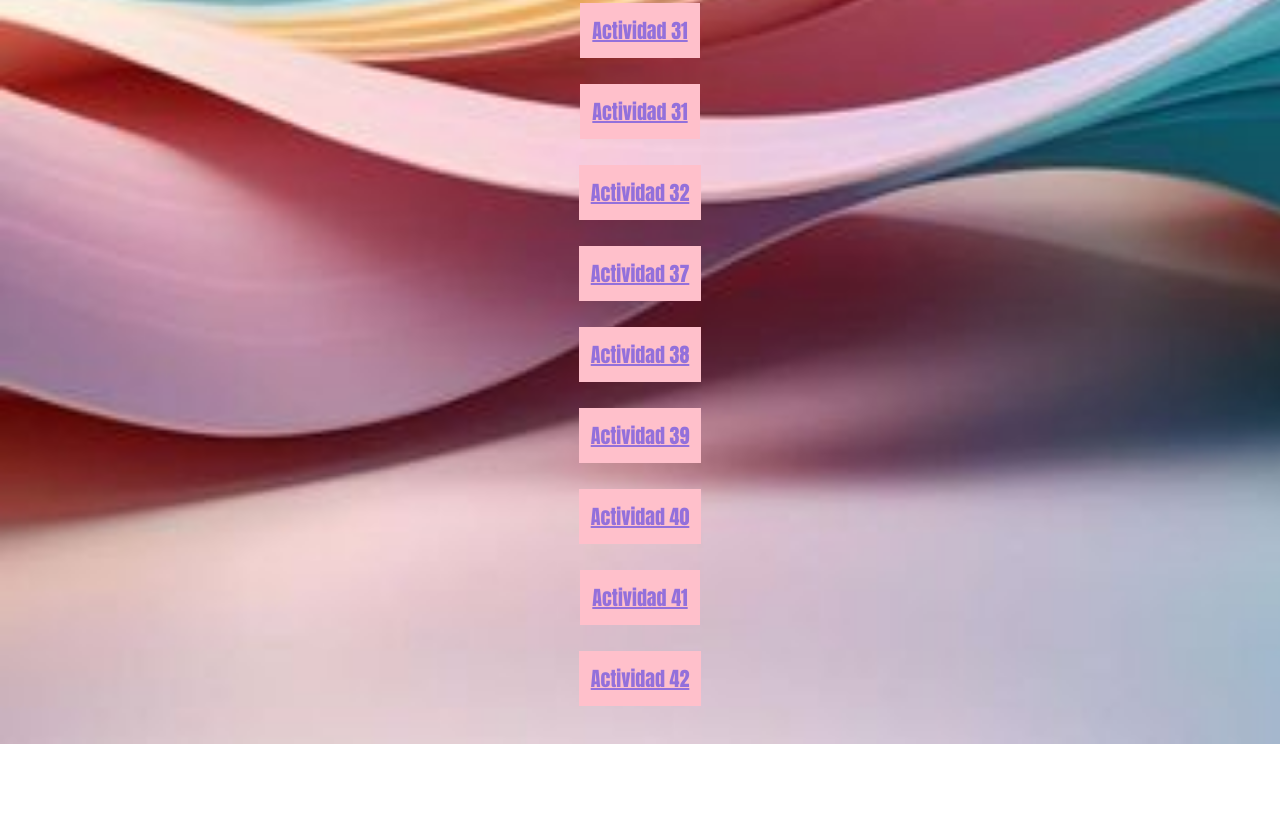
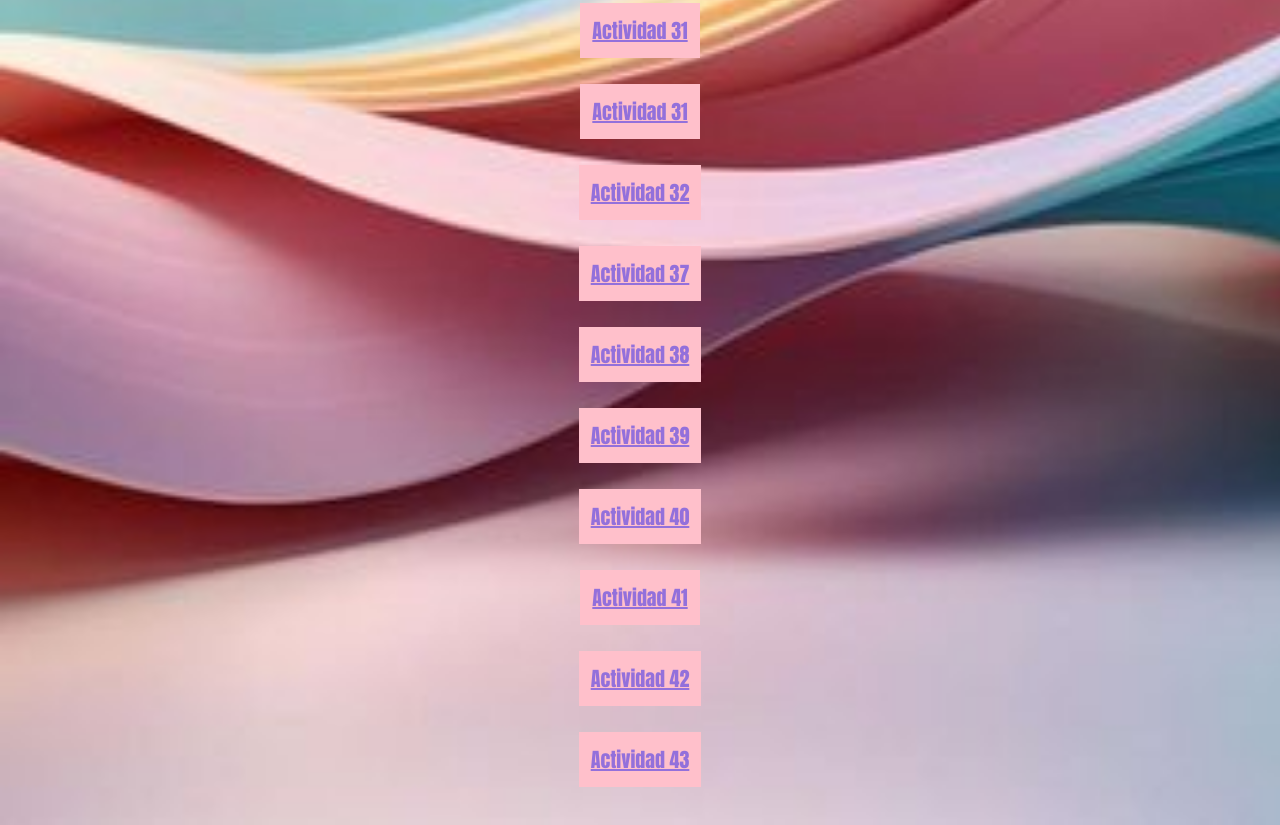
Before and after one commit to garpaqui/EW_PaquiGarcia, a plain HTML site: page index.html in a window 1280 px wide. Shown: the part 1047-1872 px from the top of the page. Before the commit the page ends 1791 px from the top, so only its background shows below. Drawn offline with Linux system fonts and the light colour scheme.

Commit message:
Update index.html

```diff
--- a/index.html
+++ b/index.html
@@ -28,11 +28,12 @@
             <li><a href="ACT31/index.html" target="_blank" class="Actividad">Actividad 31</a></li>
             <li><a href="ACT23/index.html" target="_blank" class="Actividad">Actividad 32</a></li>
             <li><a href="ACT37/Index.html" target="_blank" class="Actividad">Actividad 37</a></li>
-            <li><a href="ACT37/Index.html" target="_blank" class="Actividad">Actividad 38</a></li>
-            <li><a href="ACT37/Index.html" target="_blank" class="Actividad">Actividad 39</a></li>
-            <li><a href="ACT37/Index.html" target="_blank" class="Actividad">Actividad 40</a></li>
-            <li><a href="ACT37/Index.html" target="_blank" class="Actividad">Actividad 41</a></li>
-            <li><a href="ACT37/Index.html" target="_blank" class="Actividad">Actividad 42</a></li>
+            <li><a href="ACT38/index.html" target="_blank" class="Actividad">Actividad 38</a></li>
+            <li><a href="ACT39/Index.html" target="_blank" class="Actividad">Actividad 39</a></li>
+            <li><a href="ACT40/Index.html" target="_blank" class="Actividad">Actividad 40</a></li>
+            <li><a href="ACT41/index.html" target="_blank" class="Actividad">Actividad 41</a></li>
+            <li><a href="ACT42/index.html" target="_blank" class="Actividad">Actividad 42</a></li>
+            <li><a href="ACT43/Index.html" target="_blank" class="Actividad">Actividad 43</a></li>
 
         </ul>
     </section>
```
